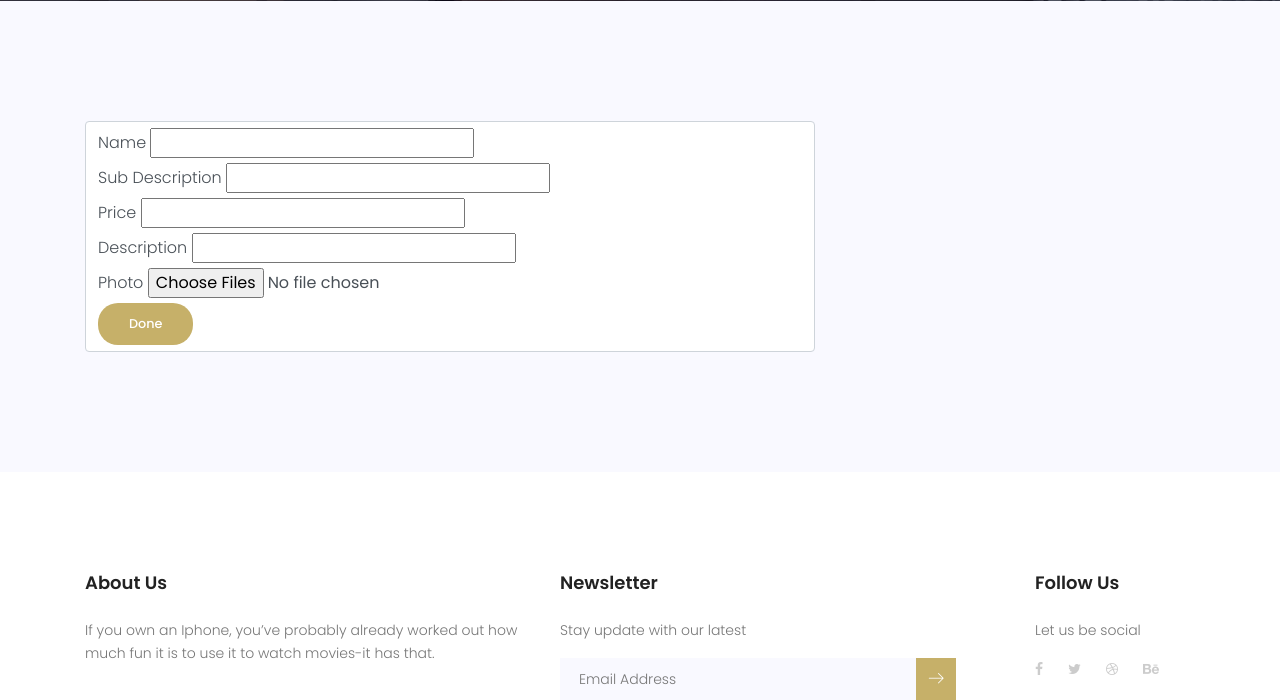
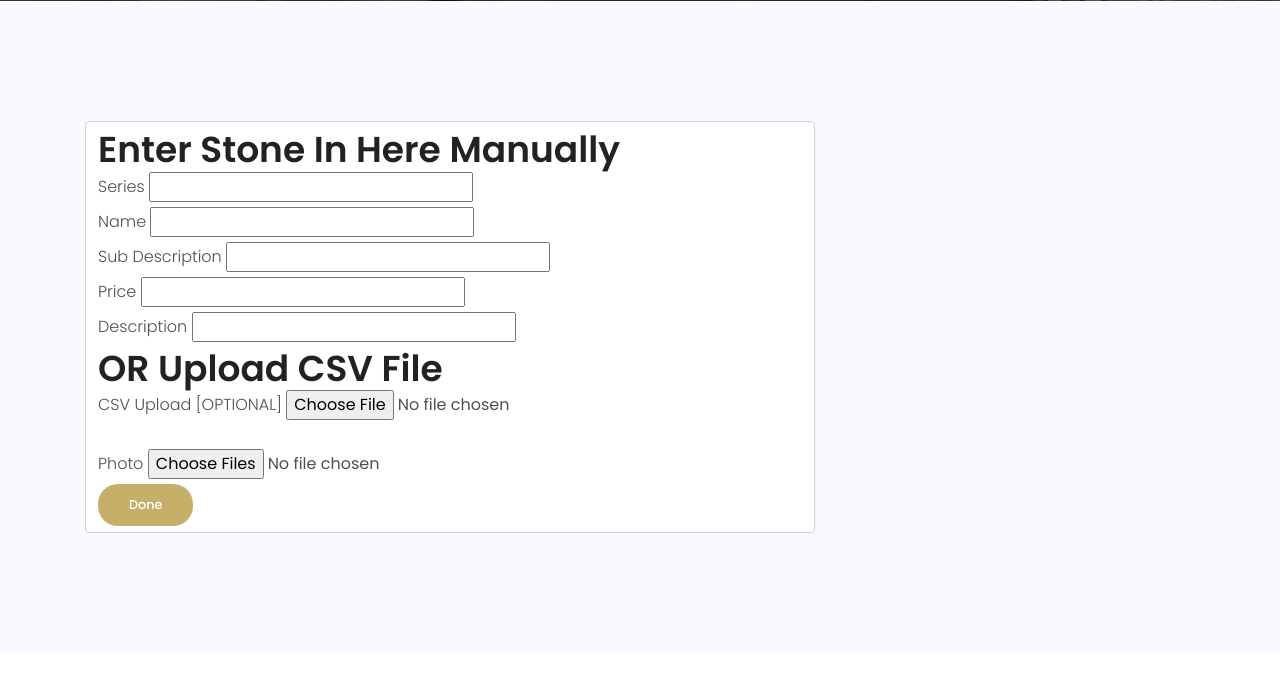
Before and after one commit to Benoolean/Superstone, a Flask app: page /admin/insert_stone in a window 1280 px wide. Shown: the part 299-999 px from the top of the page. Run offline with Flask 2, Linux system fonts and the light colour scheme; the visitor is signed in with stand-in values (Sample User, id 1); parts of the project's set-up code (start-up, migrations or seed data) failed here and were passed over; some libraries are stand-ins or nearby versions.

Commit message:
Adding CSV support for multi uploads.

```diff
--- a/superstone/templater.py
+++ b/superstone/templater.py
@@ -12,6 +12,7 @@
 import json
 import pymongo
 import gridfs
+import pandas as pd
 
 import db_stone
 import db_user
@@ -22,7 +23,7 @@
 
 templater = Blueprint('templater', __name__)
 
-ALLOWED_EXTENSIONS = set(['txt', 'pdf', 'png', 'jpg', 'jpeg', 'gif'])
+ALLOWED_EXTENSIONS = set(['txt', 'pdf', 'png', 'jpg', 'jpeg', 'gif', 'csv'])
 
 
 def allowed_file(filename):
@@ -31,12 +32,16 @@
 
 
 class new_stone_form(FlaskForm):
+    series = StringField('Series', validators=[DataRequired()])
     name = StringField('Name', validators=[DataRequired()])
     sub_description = StringField('Sub Description', validators=[DataRequired()])
     price = DecimalField('Price', validators=[NumberRange(min=0)])
     detail_description = StringField('Description', validators=[DataRequired()])
+    csv = FileField('CSV Upload [OPTIONAL]')
     photo = FileField('Photo', validators=[FileRequired()])
 
+class csv_multi_image_form(FlaskForm):
+    photo = FileField('Photo', validators=[FileRequired()])
 
 class new_login_form(FlaskForm):
     username = StringField('Username', validators=[DataRequired()])
@@ -92,8 +97,30 @@
 
     form = new_stone_form()
     if request.method == 'POST':
-        if form.validate():
+
+        csv_file = request.files['csv']
+        if csv_file != None:
+            df = pd.read_csv(request.files['csv'])
+            print df.loc[[1], ['test']].values[0][0]
+
+            form_list = []
+            for stone in range(0, df.count().test):
+                #return file upload per stone
+                form_csv = {
+                    'series' :  df.loc[[stone], ['test']].values[0][0],
+                    'name' :  df.loc[[stone], ['test1']].values[0][0],
+                    'form' : csv_multi_image_form()
+                }
+
+                #send the stone to the data base with imgcount of NONE. Update imgcount later with other form.
+                #didnt make it yet because the CSV file is off.
+                form_list.append(form_csv)
+
+            return render_template('insert_stone.html', form=form, csv_multi_list=form_list)
+
+        elif form.validate():
             query_insert = {
+                'series' : request.form['series'],
                 'name': request.form['name'],
                 'stoneid': db_stone.get_uuid(),
                 'sub_description': request.form['sub_description'],
@@ -108,7 +135,7 @@
                 filename = secure_filename(photo.filename)
                 datafile = photo.read()
                 db_stone.insert_image(datafile, filename,
-                                      query_insert['stoneid'], img_count)
+                                        query_insert['stoneid'], img_count)
 
             query_insert['image_count'] = img_count
             db_stone.insert_one(query_insert)
@@ -119,7 +146,7 @@
             datafile = file.read()
             db_stone.insert_image(datafile, filename, query_insert['stoneid'])
             db_stone.insert_one(query_insert)
-            '''
+                '''
         else:
             print 'All the form fields are required.'
 
--- a/superstone/templates/insert_stone.html
+++ b/superstone/templates/insert_stone.html
@@ -82,8 +82,35 @@
 					</div>
 				{% endif %}
 				-->
+				{% if csv_multi_list is defined%}
+					<form method="POST" enctype="multipart/form-data" action="/admin/insert_stone_csv" class="form-control" novalidate>
+						<h1>Upload Image for All Stones</h1>
+						<br>
+						{% for form_csv in csv_multi_list %}
+							{{ form_csv.form.csrf_token }}
+							Series: {{ form_csv.series}}
+							<br>
+							Name: {{ form_csv.name}}
+							<br>
+							Sub description: {{ form_csv.name}}
+							<br>
+							Price: {{ form_csv.name}}
+							<br>
+							Description: {{ form_csv.name}}
+							<br>
+							Upload Photos: {{ form_csv.form.photo(multiple="") }}
+							<br><br>
+							<input type="submit" value="Done" class="genric-btn primary circle">
+							<br><br>
+
+						{% endfor %}
+					</form>
+				{% else %}
 					<form method="POST" enctype="multipart/form-data" action="/admin/insert_stone" class="form-control" novalidate>
 							{{ form.csrf_token }}
+							<h1>Enter Stone In Here Manually</h1>
+							{{ form.series.label }} {{ form.series }}
+							<br>
 							{{ form.name.label }} {{ form.name(id="") }}
 							<br>
 							{{ form.sub_description.label }} {{ form.sub_description(id="") }}
@@ -92,10 +119,15 @@
 							<br>
 							{{ form.detail_description.label }} {{ form.detail_description(id="") }}
 							<br>
+							<h1>OR Upload CSV File</h1>
+							{{ form.csv.label }} {{ form.csv }}
+							<br>
+							<br>
 							{{ form.photo.label }} {{ form.photo(id="", multiple="") }}
 							<br>
 							<input type="submit" value="Done" class="genric-btn primary circle">
 					</form>
+				{% endif %}
 			</div>
 		</div>
 </section>
```
Also changed, not shown: 1 other file. Lines whose indentation alone changed are shown as unchanged.
